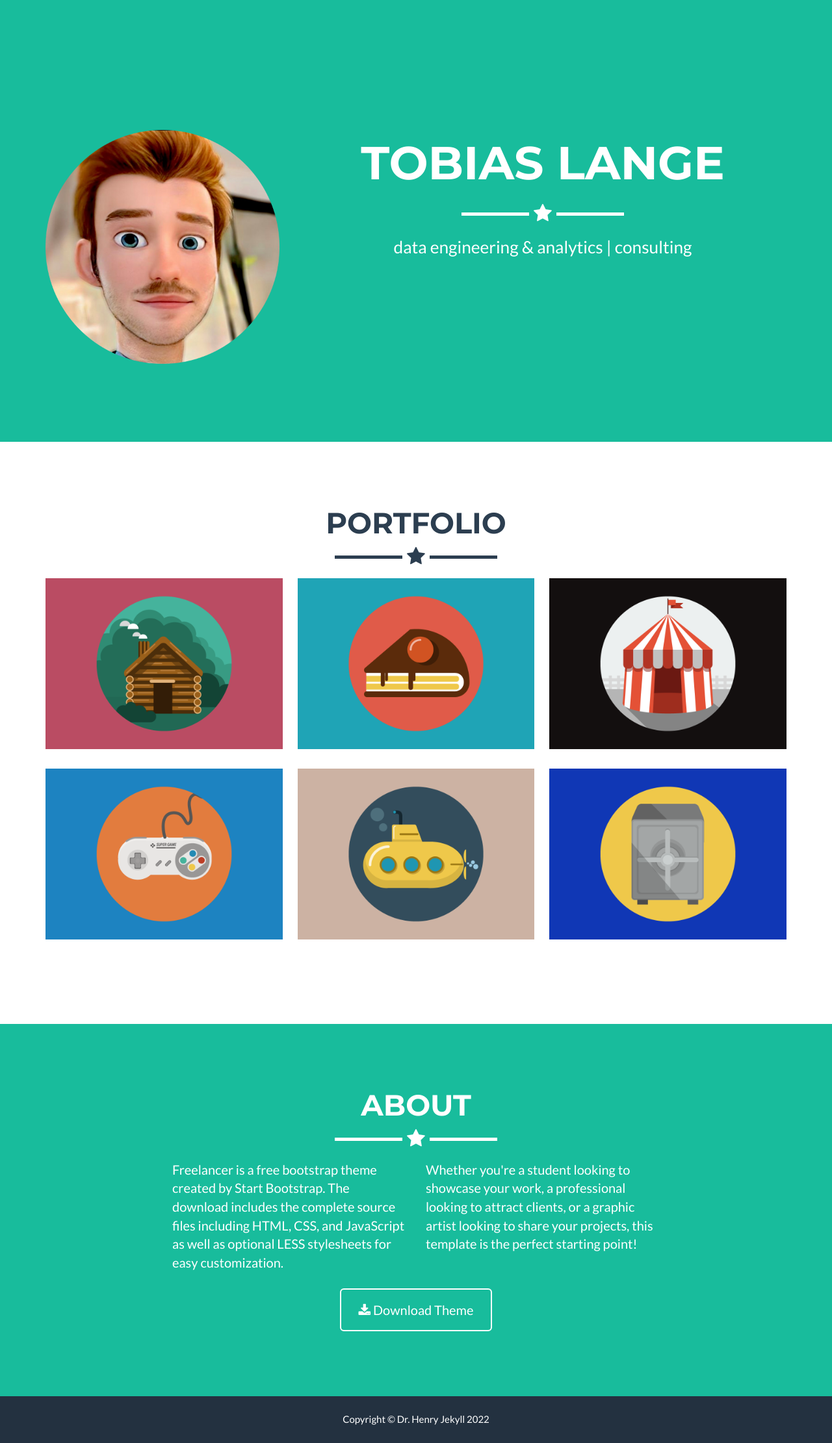
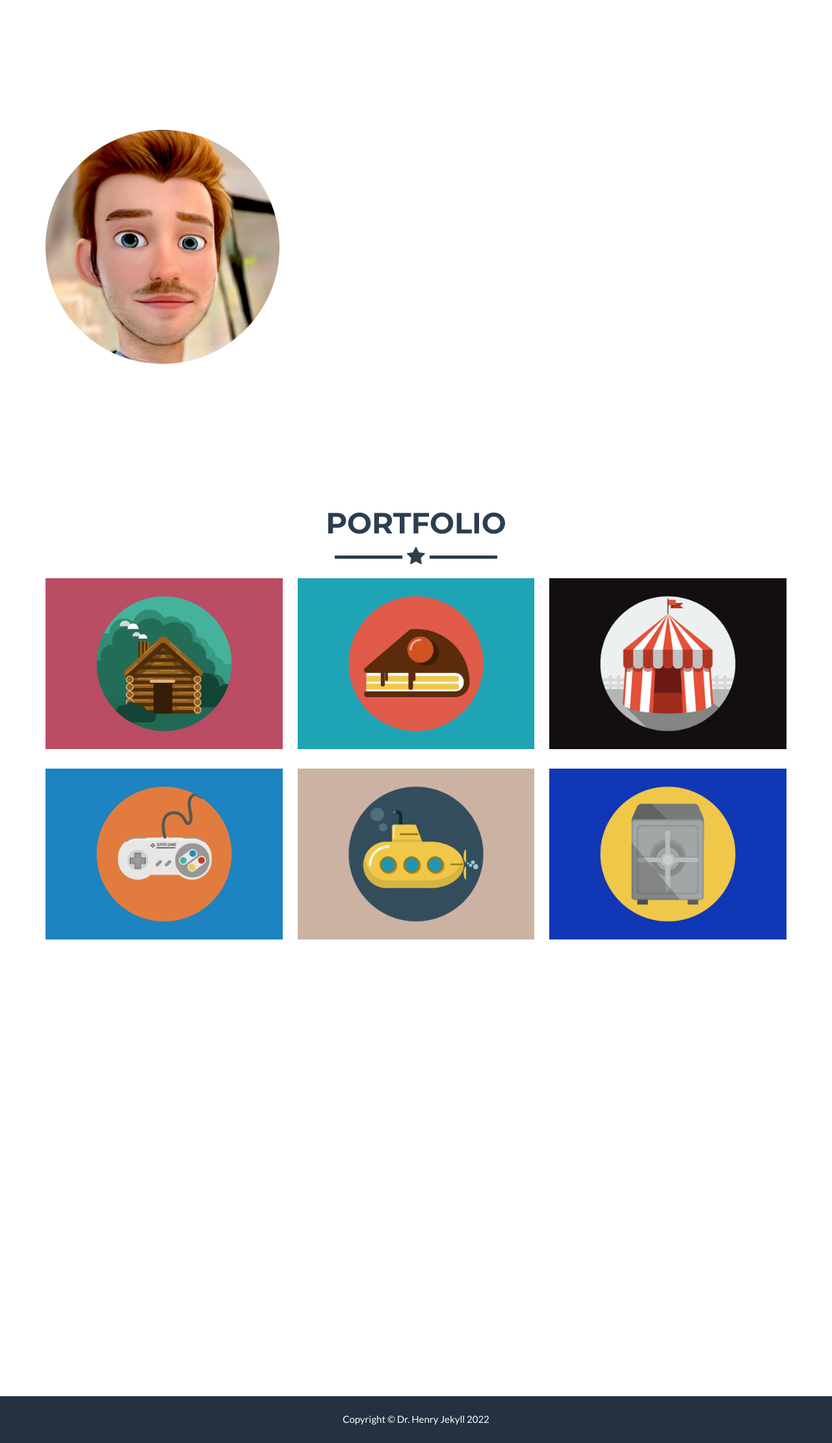
Before and after one commit to tolan005/tolan005.github.io, a Jekyll site: the page built from _posts/2014-07-18-project-1.markdown, in a window 1280 px wide. Shown: the whole page at 65% size. Built offline with Jekyll 4.4.1, drawn with Linux system fonts in a browser that asks for light colours.

Commit message:
Update _config.yml
primary color white

```diff
--- a/_config.yml
+++ b/_config.yml
@@ -25,7 +25,7 @@ disqus_shortname: myshortname
 
 # Color settings (hex-codes without the leading hash-tag)
 color:
-  primary: 18bc9c #80B3FF
+  primary: ffffff #18bc9c #80B3FF
   primary-rgb: "24,288,156" #"128,179,255"
   secondary: 2c3e50 #FD6E8A
   secondary-dark: 233140 #A2122F
```
